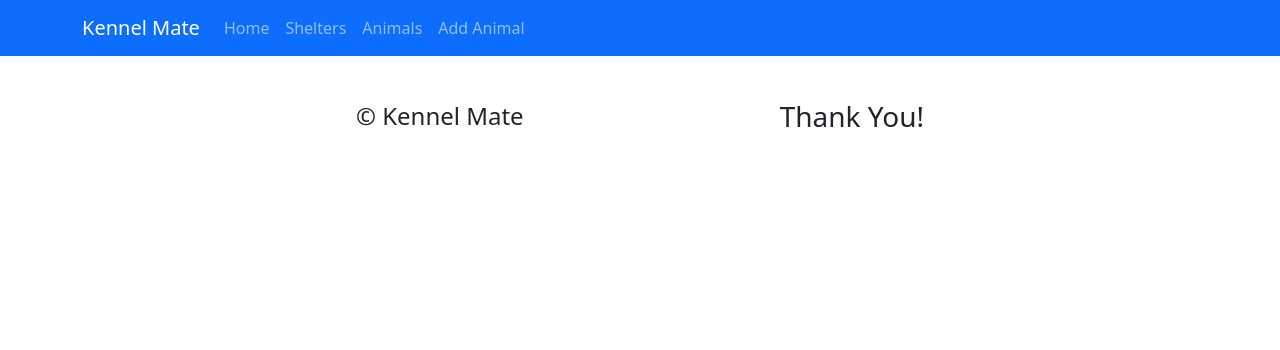
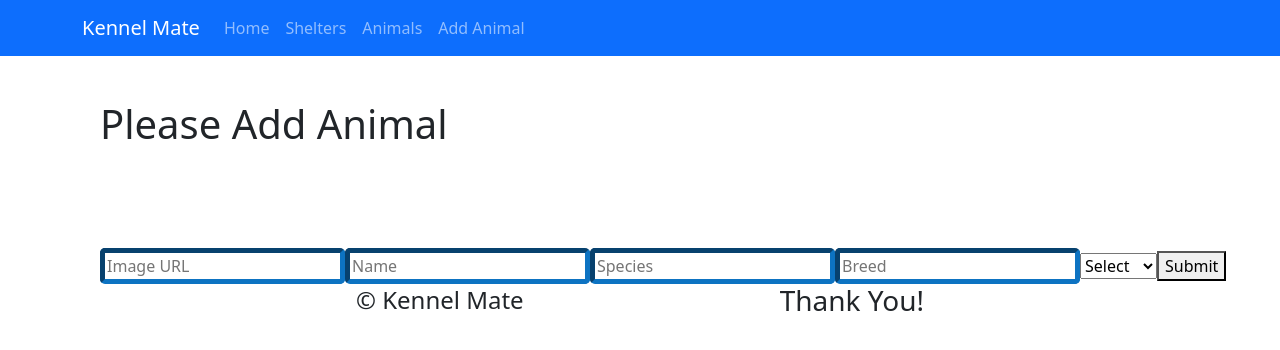
Before and after one commit to Jdoud1993/Phase-3-Kennel-Mate-Front-End, a React (Create React App) app: page /AnimalForm in a window 1280 px wide. Shown: the top 350 px of the page. Built offline with nearby package versions, Linux system fonts and the light colour scheme; no server answers.

Commit message:
Updated animal form name

```diff
--- a/src/Components/AnimalCard.js
+++ b/src/Components/AnimalCard.js
@@ -7,7 +7,7 @@ import { Link } from "react-router-dom";
 
 function AnimalCard({onDeleteAnimal, animal}){
    function handleClick() {
-        fetch(`http://localhost:3001/animals/${animal.id}`, {
+        fetch(`http://localhost:9292/animals/${animal.id}`, {
             method: "DELETE",
         })
         .then((res) => res.json())
--- a/src/Components/Form.js
+++ b/src/Components/AnimalForm.js
@@ -1,6 +1,6 @@
 import React, {useState} from "react";
 
-function Form({onAddAnimal}) {
+function AnimalForm({onAddAnimal}) {
 
     const [formData, setFormData] = useState({
         species:"",
@@ -87,4 +87,4 @@ function Form({onAddAnimal}) {
     )
 }
 
-export default Form
+export default AnimalForm
--- a/src/Components/App.js
+++ b/src/Components/App.js
@@ -5,7 +5,7 @@ import Home from "./Home";
 import Shelters from "./Shelters";
 import Animals from "./Animals";
 import AnimalDetail from "./AnimalDetail"
-import Form from "./Form";
+import AnimalForm from "./AnimalForm";
 import Footer from "./Footer"
 
 
@@ -61,8 +61,8 @@ function handleDeleteAnimal(deletedAnimal) {
           <Route exact path ="/Animals/:id">
             <AnimalDetail />
           </Route>
-          <Route exact path ="/Form">
-            <Form onAddAnimal={handleAddAnimal}/>
+          <Route exact path ="/AnimalForm">
+            <AnimalForm onAddAnimal={handleAddAnimal}/>
           </Route>
         </Switch>
       </div>
--- a/src/Components/BlueNavbar.js
+++ b/src/Components/BlueNavbar.js
@@ -11,7 +11,7 @@ function BlueNavBar() {
             <Nav.Link href="/">Home</Nav.Link>
             <Nav.Link href="/Shelters">Shelters</Nav.Link>
             <Nav.Link href="/Animals">Animals</Nav.Link>
-            <Nav.Link href="/Form">Add Animal</Nav.Link>
+            <Nav.Link href="/AnimalForm">Add Animal</Nav.Link>
           </Nav>
         </Container>
       </Navbar>
```
